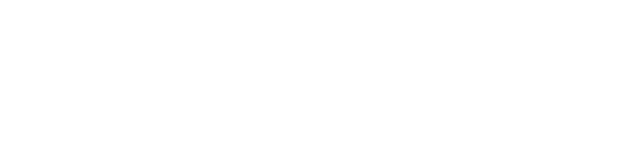
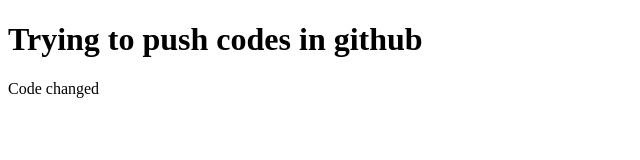
Before and after one commit to mdsafwoansaliken/my_first_repo, a plain HTML site: page index.html in a window 1280 px wide. Shown: the whole page, without its empty margins (0-640 px from the left). Drawn offline with Linux system fonts and the light colour scheme.

Commit message:
added a header and paragraph

```diff
--- a/index.html
+++ b/index.html
@@ -7,6 +7,7 @@
     <title>My First Repo</title>
 </head>
 <body>
-
+    <h1> Trying to push codes in github</h1>
+    <p>Code changed</p>
 </body>
 </html>
```
